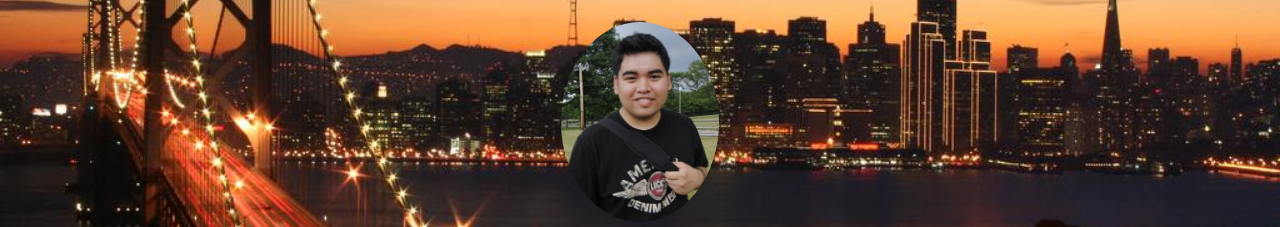
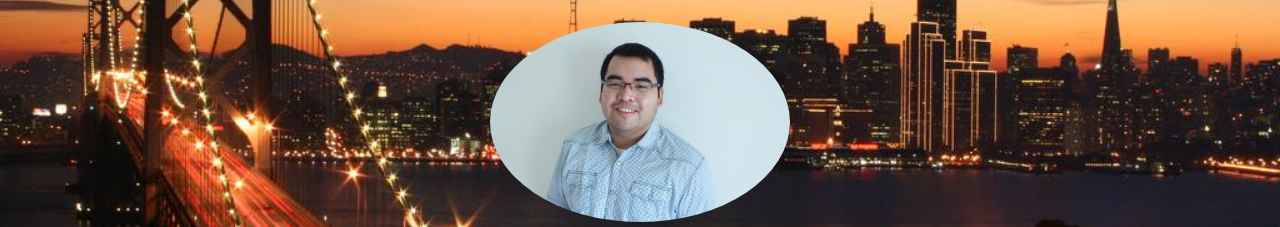
Before and after one commit to lyndonl3091/lyndonl3091.github.io, a plain HTML site: page index.html in a window 1280 px wide. Shown: the part 270-497 px from the top of the page. Drawn offline with nearby package versions, Linux system fonts and the light colour scheme.

Commit message:
changed pic

```diff
--- a/index.html
+++ b/index.html
@@ -65,7 +65,7 @@
                 <div class="col-md-8 col-md-offset-2">
                     <h1 id="name"><strong> Lyndon La Rosa</strong></h1>
                      <br /> <br />
-                     <img class="img-circle" src="assets/img/Lyndon.jpg" style="height: 200px; weight:200px;">
+                     <img class="img-circle" src="assets/img/profile_pic.jpg" style="height: 200px; weight:200px;">
                     <h2 class="jobTitle"> Full-Stack <span style="color: #20c5b5;">Javascript</span> Developer</h2>
                      <br />
                      <div class="socialIcons">
```
Also changed, not shown: assets/img/profile_pic.JPG (added).
